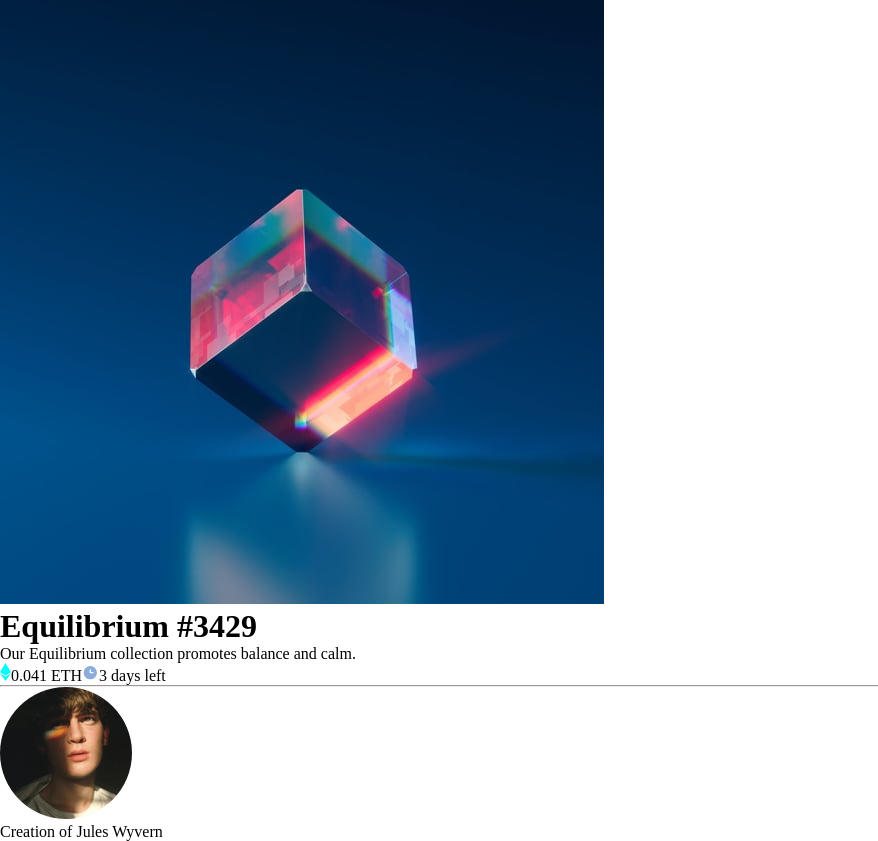
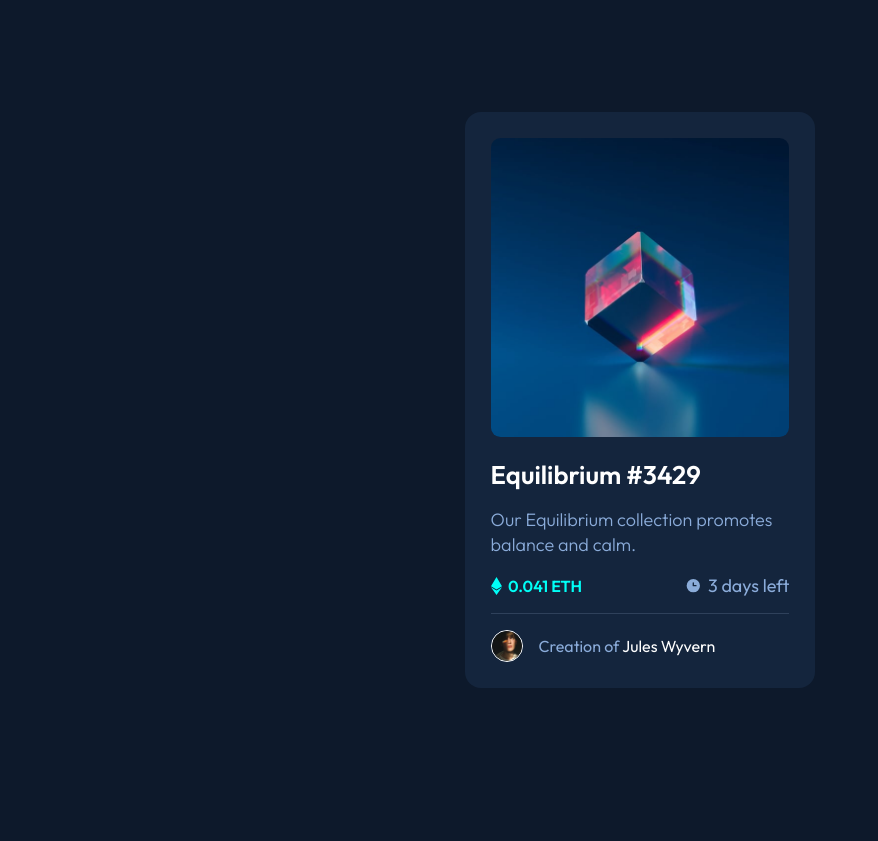
Before and after one commit to data-dev05/nft-preview-card, a plain HTML site: page index.html in a window 1280 px wide. Shown: the whole page, without its empty margins (0-878 px from the left). After the commit the page ends 800 px from the top, so only its background shows below. Drawn offline with Linux system fonts and the light colour scheme.

Commit message:
first final version

```diff
--- a/index.html
+++ b/index.html
@@ -10,19 +10,33 @@
 </head>
 <body>
 
-<main>
-  <img src="./images/image-equilibrium.jpg" alt="image-equilibrium">
-  <h1>Equilibrium #3429</h1>
+<main id="card">
+  <div id="container-equilibrium-img">
+    <img id="equilibrium-img" src="./images/image-equilibrium.jpg" alt="image-equilibrium">
+    <img id="icon-view" src="./images/icon-view.svg" alt="icon-view">
+  </div>
 
-  <p>Our Equilibrium collection promotes balance and calm.</p>
+  <a href="#"><h1>Equilibrium #3429</h1></a>
 
-  <p><span><img src="./images/icon-ethereum.svg" alt="">0.041 ETH</span><span><img src="./images/icon-clock.svg" alt="">3 days left</span></p>
+  <p id="description">Our Equilibrium collection promotes balance and calm.</p>
+
+  <div id="nft-details">
+    <div>
+      <img src="./images/icon-ethereum.svg" alt="">
+      <span id="price">0.041 ETH</span>
+    </div>
+
+    <div>
+      <img src="./images/icon-clock.svg" alt="">
+      <span id="time-left">3 days left</span>
+    </div>
+  </div>
 
   <hr>
 
-  <div>
+  <div id="creator">
     <img src="./images/image-avatar.png" alt="image-avatar">
-    <p>Creation of Jules Wyvern</p>
+    <p>Creation of <a id="creator-name" href="#">Jules Wyvern</a></p>
   </div>
 </main>
 
--- a/sass/_variables.scss
+++ b/sass/_variables.scss
@@ -2,8 +2,8 @@
 $Soft-blue: hsl(215, 51%, 70%);
 $Cyan: hsl(178, 100%, 50%);
 
-$Very-dark-blue: hsl(217, 54%, 11%); //(main BG)
-$Very-dark-blue: hsl(216, 50%, 16%); //(card BG)
+$Very-dark-blue-body: hsl(217, 54%, 11%); //(main BG)
+$Very-dark-blue-card: hsl(216, 50%, 16%); //(card BG)
 $Very-dark-blue: hsl(215, 32%, 27%); //(line)
 $White: hsl(0, 0%, 100%);
 
--- a/sass/styles.scss
+++ b/sass/styles.scss
@@ -5,3 +5,140 @@
     padding: 0;
     box-sizing: border-box;
 }
+
+body {
+    background-color: $Very-dark-blue-body;
+    height: 100vh;
+    display: flex;
+    justify-content: center;
+    align-items: center;
+    font-size: $Font-size-paragraph;
+    font-family: $Family-Outfit;
+}
+
+#card {
+    width: 350px;
+    background-color: $Very-dark-blue-card;
+    padding: 1.6rem;
+    border-radius: 1rem;
+    display: flex;
+    flex-direction: column;
+    gap: 1rem;
+}
+
+#container-equilibrium-img{
+    width: 100%;
+    position: relative;
+
+    &:hover {
+        cursor: pointer;
+
+        #icon-view {
+            display: block;
+        }
+
+        &::before {
+            opacity: 0.5;
+        }
+    }
+
+}
+
+#container-equilibrium-img::before {
+    content: "";
+    width: 100%;
+    height: 99%;
+    background-color: $Cyan;
+    position: absolute;
+    opacity: 0;
+    border-radius: 0.6rem;
+}
+
+#equilibrium-img {
+    width:100%;
+    border-radius: 0.6rem;
+}
+
+#icon-view {
+    width: 3rem;
+    position: absolute;
+    top: 50%;
+    left: 50%;
+    transform: translate(-50%, -50%);
+    display: none;
+}
+
+a {
+    text-decoration: none;
+}
+
+h1 {
+    color: $White;
+    font-size: 1.6rem;
+    font-weight: 600;
+
+    &:hover {
+        color: $Cyan;
+
+    }
+}
+
+#description {
+    color: $Soft-blue;
+    line-height: 1.6rem;
+    font-weight: 300;
+}
+
+#nft-details {
+    display: flex;
+    justify-content: space-between;
+
+    div {
+        display: flex;
+        align-items: center;
+        gap: 0.4rem;
+    }
+}
+
+#price {
+    color: $Cyan;
+    font-weight: 600;
+    font-size: 1rem;
+}
+
+#time-left {
+    color: $Soft-blue;
+}
+
+hr {
+    height: 1px;
+    border: none;
+    background-color: $Very-dark-blue;
+}
+
+#creator {
+    display: flex;
+    align-items: center;
+    gap: 1rem;
+    font-size: 1rem;
+
+    img {
+        width: 2rem;
+        border-radius: 50%;
+        border: 1px solid $White;
+    }
+
+
+    p {
+        color: $Soft-blue;
+    }
+}
+
+#creator-name {
+    color: $White;
+
+    &:hover {
+        cursor: pointer;
+        color: $Cyan;
+    }
+}
```
Also changed, not shown: css/styles.css, 1 other file.
